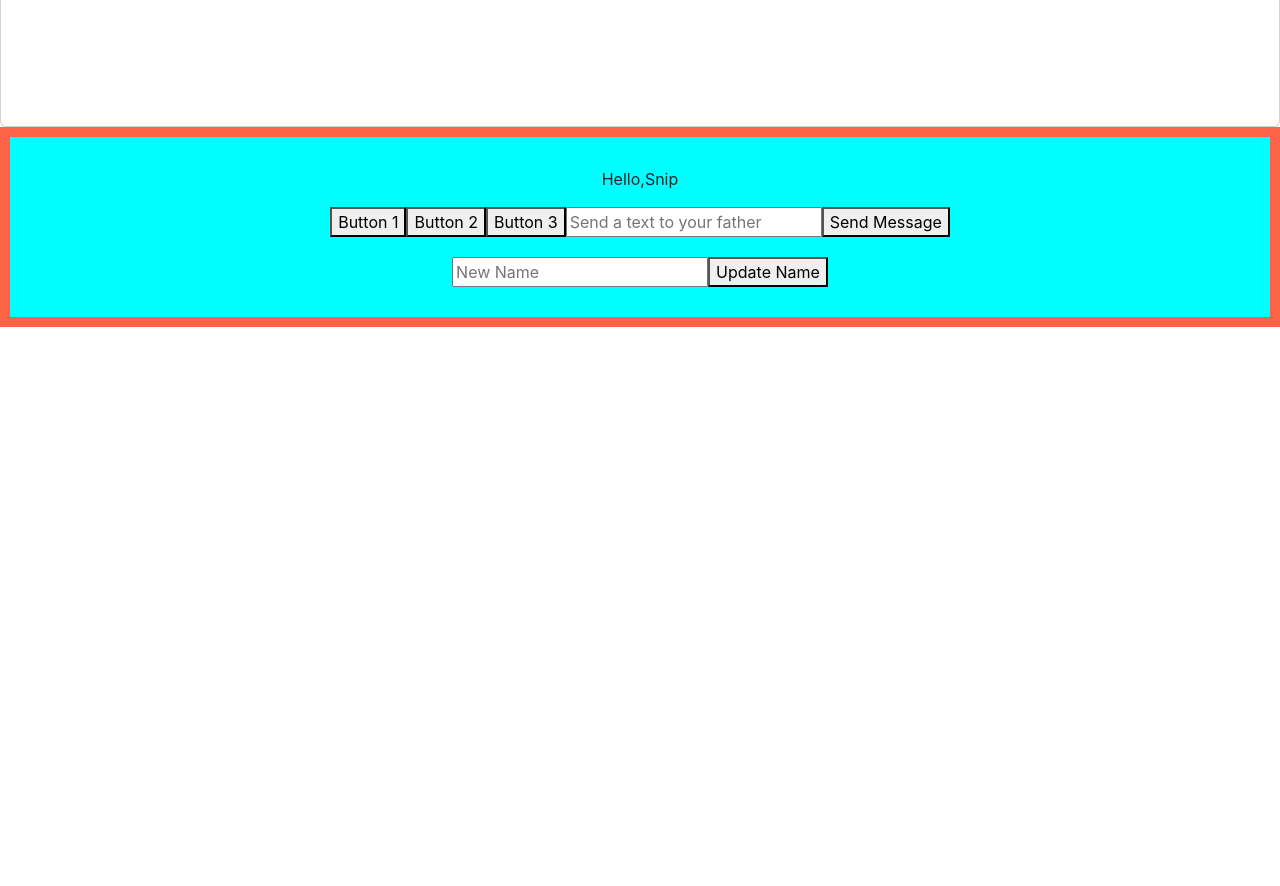
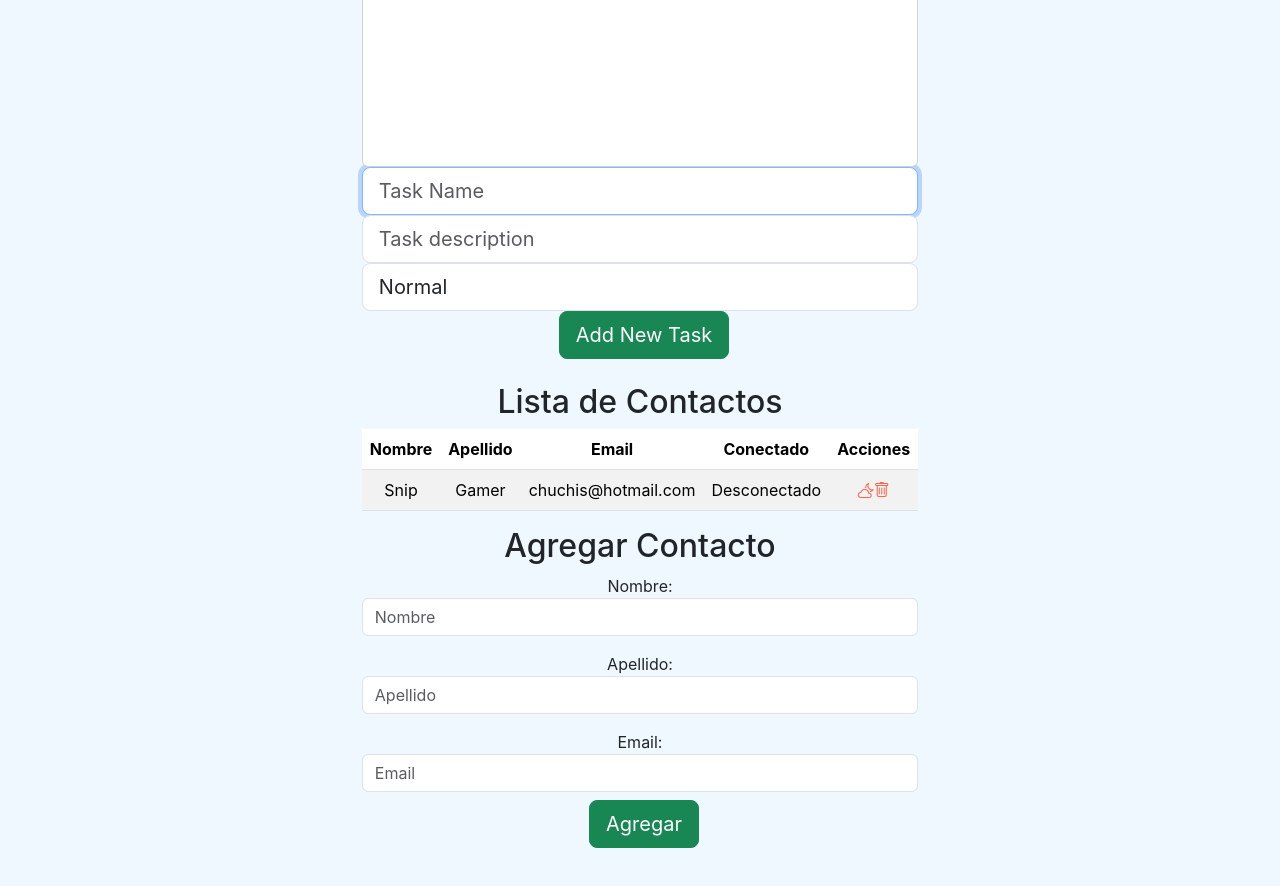
Before and after one commit to snipgamer1/AppReact, a React (Create React App) app: page / in a window 1280 px wide. Shown: the part 340-1226 px from the top of the page. Before the commit the page ends 800 px from the top, so only its background shows below. Built offline with nearby package versions, Linux system fonts and the light colour scheme.

Commit message:
contact list ejercicio 7,8, 9

```diff
--- a/src/App.css
+++ b/src/App.css
@@ -40,3 +40,12 @@
 h1 {
   color: tomato;
 }
+
+body {
+  display: flex;
+  align-items: center;
+  justify-content: center;
+  padding-top: 40px;
+  padding-bottom: 40px;
+  background-color: aliceblue;
+}
--- a/src/App.js
+++ b/src/App.js
@@ -12,6 +12,7 @@ import Ejemplo4 from './hooks/Ejemplo4';
 import Greetingstyled from './components/pure/greetingStyled';
 import Clock from './components/container/clock';
 import Father from './components/container/father';
+import ContactList from './components/container/contact_list';
 
 function App() {
   const ejemploContacto = new Contacto('Juan', 'Pérez', 'juan@example.com', true);
@@ -44,7 +45,8 @@ function App() {
         {/* <Clock></Clock> */}
 
       {/* </header> */}
-      <Father></Father>
+      {/* <Father></Father> */}
+      <ContactList></ContactList>
     </div>
   );
 }
--- /dev/null
+++ b/src/components/container/contact_list.jsx
@@ -0,0 +1,48 @@
+import React, { useState } from "react";
+import { Contacto } from "../../models/contacto.class";
+import ContactComponent from "../pure/contact";
+import ContactForm from "../pure/forms/contactForm";
+
+
+const ContactList = () => {
+    const defaultcontact1 = new Contacto("Snip", "Gamer", 'chuchis@hotmail.com', false);
+
+    const [contactos, setContactos] = useState([defaultcontact1]);
+    const [contact, setContact] = useState(defaultcontact1);
+
+    const agregarContacto = (contact) => {
+      const tempContact = [...contactos];
+      tempContact.push(contact);
+      setContactos(tempContact);
+    };
+
+    const eliminarContacto = (indice) => {
+      const nuevosContactos = [...contactos];
+      nuevosContactos.splice(indice, 1);
+      setContactos(nuevosContactos);
+    };
+
+    const cambiarEstado = (indice) => {
+      const nuevosContactos = [...contactos];
+      nuevosContactos[indice].conectado = !nuevosContactos[indice].conectado;
+      setContactos(nuevosContactos);
+    };
+
+    const limpiarFormulario = () => {
+      setContact(defaultcontact1);
+    };
+
+    return (
+      <div>
+        <ContactComponent
+          contactos={contactos}
+          cambiarEstado={cambiarEstado}
+          eliminarContacto={eliminarContacto}
+        />
+        <ContactForm agregarContacto={agregarContacto}/>
+
+      </div>
+    );
+  };
+
+export default ContactList;
--- a/src/components/container/task_list.jsx
+++ b/src/components/container/task_list.jsx
@@ -2,6 +2,11 @@ import React, { useState, useEffect } from "react";
 import { Task } from "../../models/task.class";
 import { LEVELS } from "../../models/level.enum";
 import TaskComponent from "../pure/task";
+
+// Importamos la hoja de estilos de task.scss
+
+import Taskform from '../pure/forms/taskForm';
+
 
 const TaskListComponent = () => {
     const defaultTask1 = new Task( "Example1", "Default description1",false, LEVELS.NORMAL );
@@ -23,9 +28,31 @@ const TaskListComponent = () => {
     };
   }, [tasks]);
 
-  const changeCompleted = (id) => {
-    console.log("TODO: Cambiar estado de una tarea");
-  };
+  function completeTask(task){
+    console.log('Complete this Task:', task);
+    const index = tasks.indexOf(task);
+    const tempTasks = [...tasks];
+    tempTasks[index].completed = !tempTasks[index].completed;
+    // We update the state of the component with the new list of tasks and it will update the
+    // Iteration of the tasks in order to show the task updated
+    setTasks(tempTasks);
+  }
+  function deleteTask(task){
+    console.log('Detele this Task:', task);
+    const index = tasks.indexOf(task);
+    const tempTasks = [...tasks];
+    tempTasks.splice(index,1);
+    setTasks(tempTasks);
+  }
+
+  function addTask(task){
+    console.log('Detele this Task:', task);
+    const tempTasks = [...tasks];
+    tempTasks.push(task);
+    setTasks(tempTasks);
+}
+
+
 
   return (
     <div>
@@ -51,7 +78,7 @@ const TaskListComponent = () => {
                 </thead>
                 <tbody>
                 { tasks.map((tasks, index) => {
-                    return <TaskComponent key={index} task={tasks}></TaskComponent>
+                    return <TaskComponent key={index} task={tasks} complete={completeTask} remove = {deleteTask}></TaskComponent>
                 })}
 
                 </tbody>
@@ -65,7 +92,7 @@ const TaskListComponent = () => {
           </div>
         </div>
       </div>
-      {/* <Taskform add={addTask} length={tasks.length}></Taskform> */}
+      <Taskform add={addTask} length={tasks.length}></Taskform>
 
       {/* TODO: Aplicar un For/MAO para renderizar una lista*/}
     </div>
--- /dev/null
+++ b/src/components/pure/contact.jsx
@@ -0,0 +1,45 @@
+import React from 'react';
+import PropTypes from 'prop-types';
+import { Contacto } from '../../models/contacto.class';
+
+const ContactComponent = ({ contactos, cambiarEstado, eliminarContacto }) => {
+
+  return (
+    <div>
+      <h2>Lista de Contactos</h2>
+      <table className='table table-striped table-hover'>
+        <thead>
+          <tr>
+            <th>Nombre</th>
+            <th>Apellido</th>
+            <th>Email</th>
+            <th>Conectado</th>
+            <th>Acciones</th>
+          </tr>
+        </thead>
+        <tbody>
+          {contactos.map((contacto, indice) => (
+            <tr key={indice}>
+              <td>{contacto.nombre}</td>
+              <td>{contacto.apellido}</td>
+              <td>{contacto.email}</td>
+              <td>{contacto.conectado ? 'Conectado' : 'Desconectado'}</td>
+              <td>
+                {contacto.conectado ? <i className="bi bi-cloud-sun"  style={{color: 'blue'}} onClick={() => cambiarEstado(indice)}></i>:<i className="bi bi-cloud-moon"  style={{color: 'tomato'}} onClick={() => cambiarEstado(indice)}></i>}
+                <i className='bi-trash task-action' style={{color: 'tomato'}} onClick={() => eliminarContacto(indice)}></i>
+              </td>
+            </tr>
+          ))}
+        </tbody>
+      </table>
+    </div>
+  );
+};
+
+ContactComponent.propTypes = {
+  contactos: PropTypes.arrayOf(Contacto).isRequired,
+  cambiarEstado: PropTypes.func.isRequired,
+  eliminarContacto: PropTypes.func.isRequired,
+};
+
+export default ContactComponent;
--- /dev/null
+++ b/src/components/pure/forms/contactForm.jsx
@@ -0,0 +1,67 @@
+import React, { useRef, useState } from 'react';
+import PropTypes from 'prop-types';
+import { Contacto } from '../../../models/contacto.class';
+
+const ContactForm = ({ agregarContacto }) => {
+
+    const nombreRef = useRef('');
+    const apellidoRef = useRef('');
+    const emailRef = useRef('');
+
+
+  function addContact(e) {
+    e.preventDefault();
+    const nuevoContacto = new Contacto (
+      nombreRef.current.value,
+      apellidoRef.current.value,
+      emailRef.current.value,
+      false
+    );
+    agregarContacto(nuevoContacto);
+  };
+
+
+
+  return (
+    <div>
+      <h2>Agregar Contacto</h2>
+      <form onSubmit={addContact} >
+
+        <div className="mb-3">
+          <label for="nombreValue">Nombre:</label>
+          <input
+           className="form-control" id="nombreValue"
+            ref={nombreRef}
+            type="text"
+            placeholder='Nombre'
+          />
+        </div>
+        <div className="mb-3">
+          <label for="apellidoValue">Apellido:</label>
+          <input
+           className="form-control" id="apellidoValue"
+           placeholder='Apellido'
+            ref={apellidoRef}
+            type="text"
+          />
+        </div>
+        <div>
+          <label for="emailValue">Email:</label>
+          <input
+           className="form-control" id="emailValue"
+           placeholder='Email'
+            ref={emailRef}
+            type="text"
+          />
+        </div>
+        <button type="submit" className='btn btn-success btn-lg ms-2 mt-2'>Agregar</button>
+      </form>
+    </div>
+  );
+};
+
+ContactForm.propTypes = {
+  agregarContacto: PropTypes.func.isRequired,
+};
+
+export default ContactForm;
--- /dev/null
+++ b/src/components/pure/forms/taskForm.jsx
@@ -0,0 +1,52 @@
+import React, {useRef} from 'react';
+import PropTypes from 'prop-types';
+import { LEVELS } from '../../../models/level.enum';
+import { Task } from '../../../models/task.class';
+
+const Taskform = ({add, length}) => {
+
+    const nameRef = useRef('');
+    const descriptionRef = useRef('');
+    const levelRef = useRef(LEVELS.NORMAL);
+
+    function addTask(e){
+        e.preventDefault();
+        const newTask = new Task(
+            nameRef.current.value,
+            descriptionRef.current.value,
+            false,
+            levelRef.current.value
+        );
+        add(newTask);
+    }
+
+    return (
+        <form onSubmit={addTask} className='d-flex justify-content-center align-items-center mb-4'>
+            <div className='form-outline flex-fill'>
+                <input ref={nameRef} id='inputName' type='text' className='form-control form-control-lg' required autoFocus placeholder='Task Name'/>
+                <input ref={descriptionRef} id='inputDescription' type='text' className='form-control form-control-lg' required placeholder='Task description'/>
+                <select className='form-control form-control-lg' ref={levelRef} defaultValue={LEVELS.NORMAL} id='selectLevel'>
+                    <option value={LEVELS.NORMAL}>
+                        Normal
+                    </option>
+                    <option value={LEVELS.URGENT}>
+                        Urgent
+                    </option>
+                    <option value={LEVELS.BLOCKING}>
+                        Blocking
+                    </option>
+                </select>
+                <button type='submit' className='btn btn-success btn-lg ms-2'>
+                    {length > 0 ? 'Add New Task' : 'Create your First Task'}
+                </button>
+            </div>
+        </form>
+    );
+}
+
+Taskform.protoTypes = {
+    add: PropTypes.func.isRequired,
+    length: PropTypes.number.isRequired
+}
+
+export default Taskform;
--- a/src/components/pure/task.jsx
+++ b/src/components/pure/task.jsx
@@ -54,11 +54,11 @@ const TaskComponent = ({ task, complete, remove }) => {
      /**
      * Function that returns icon depending on completion of the task
      */
-     function taskCompletedIcon(){
+    function taskCompletedIcon(){
         if(task.completed){
-            return (<i  className='bi-toggle-on task-action' style={{color: 'green'}}></i>)
+            return (<i onClick={() => complete(task)} className='bi-toggle-on task-action' style={{color: 'green'}}></i>)
         }else{
-            return (<i  className='bi-toggle-off task-action' style={{color: 'grey'}}></i>)
+            return (<i onClick={() => complete(task)}  className='bi-toggle-off task-action' style={{color: 'grey'}}></i>)
         }
     }
 
@@ -81,7 +81,7 @@ const TaskComponent = ({ task, complete, remove }) => {
                 {/* Execution of function to return icon depending on completion */}
                 <span>{task.completed}</span>
                 {taskCompletedIcon()}
-                <i className='bi-trash task-action' style={{color: 'tomato'}} ></i>
+                <i className='bi-trash task-action' style={{color: 'tomato'}} onClick={() => remove(task)}></i>
             </td>
         </tr>
 
@@ -90,7 +90,9 @@ const TaskComponent = ({ task, complete, remove }) => {
 
 
 TaskComponent.propTypes = {
-    task: PropTypes.instanceOf(Task)
+    task: PropTypes.instanceOf(Task).isRequired,
+    complete: PropTypes.func.isRequired,
+    remove: PropTypes.func.isRequired
 };
 
 
--- a/src/models/contacto.class.js
+++ b/src/models/contacto.class.js
@@ -1,4 +1,8 @@
 export class Contacto {
+    nombre = '';
+    apellido = '';
+    email = '';
+    conectado = false;
 
 
     constructor(nombre, apellido, email, conectado) {
--- a/src/styles/task.scss
+++ b/src/styles/task.scss
@@ -1,5 +1,13 @@
+.task-action {
+    cursor: pointer;
+}
 
-.task-name {
+.task-completed {
+    color: gray;
+    text-decoration: line-through;
+}
+
+.task-pending {
     font-weight: bold;
-    color: cadetblue;
+    color: tomato;
 }
```
